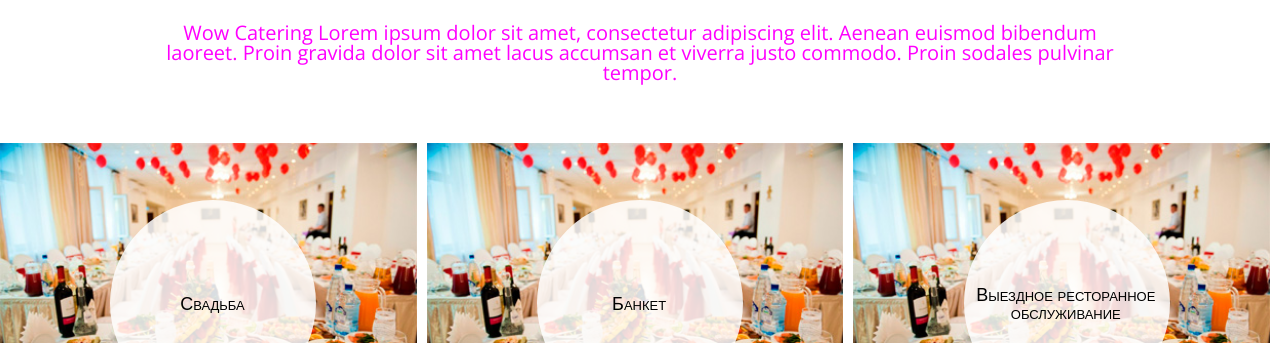
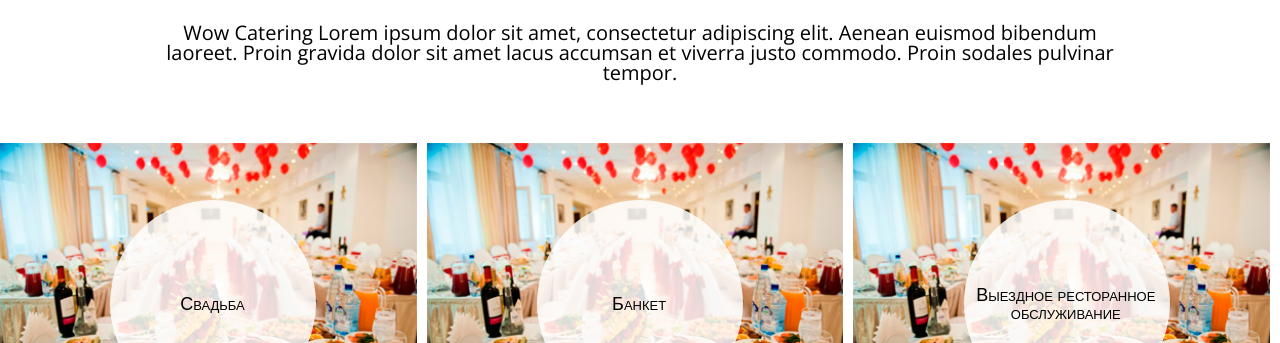
Before and after one commit to prostonastya/Wow_catering, a plain HTML site: page index.html in a window 1280 px wide. Shown: the part 862-1205 px from the top of the page. Drawn offline with nearby package versions, Linux system fonts and the light colour scheme.

Commit message:
проба

```diff
--- a/css/style.css
+++ b/css/style.css
@@ -122,7 +122,6 @@ h3{
 	margin-bottom: 5px;
 	display: block;
 }
-p { font-style: normal; /*Начертание шрифта*/ color: #f0f; /* Цвет текста*/ padding: 12px;  /*Отступ элемента*/ text-align: right /*Выравнивание текста*/ }
 /* HEADER START */
 .header{
 	background: #fff;
```
